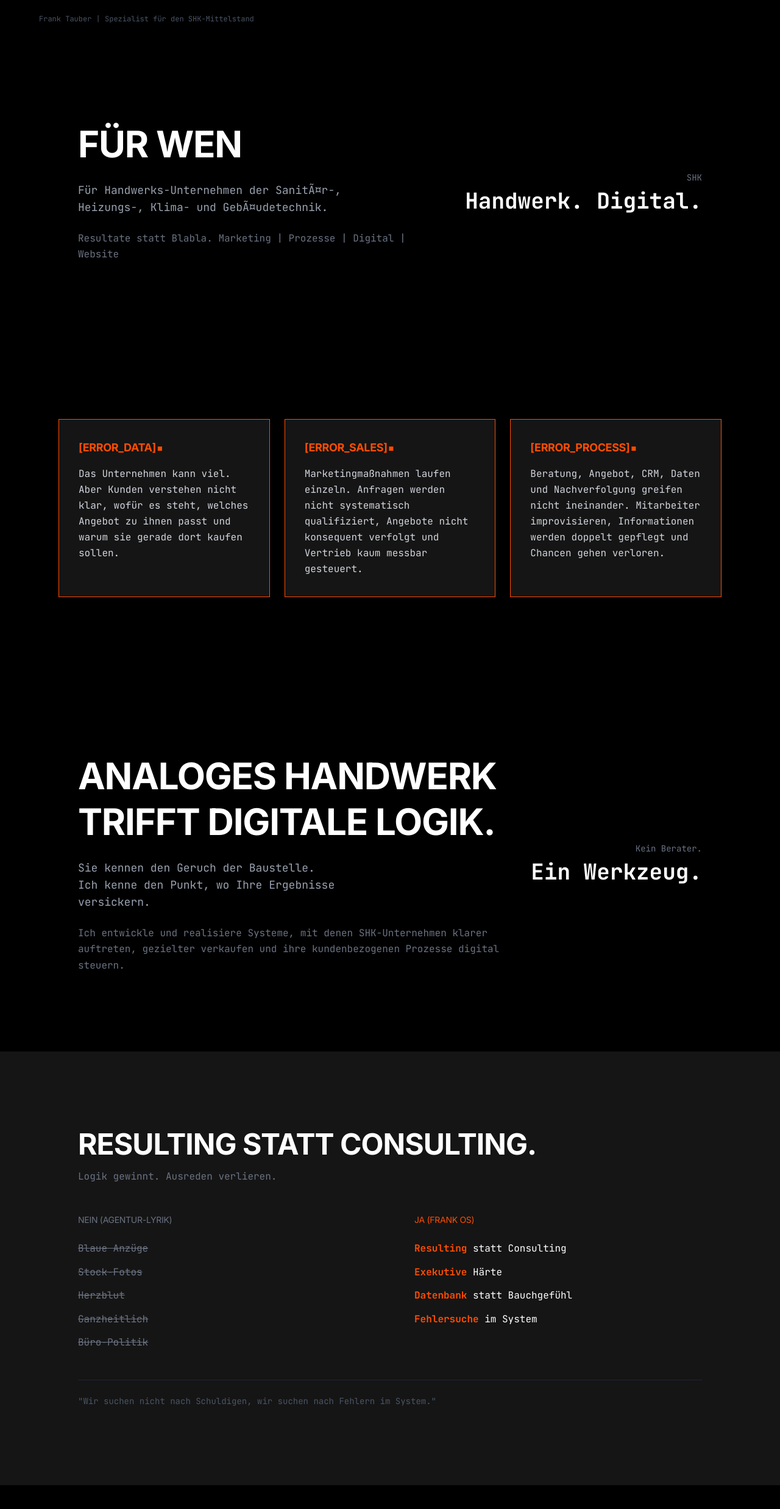
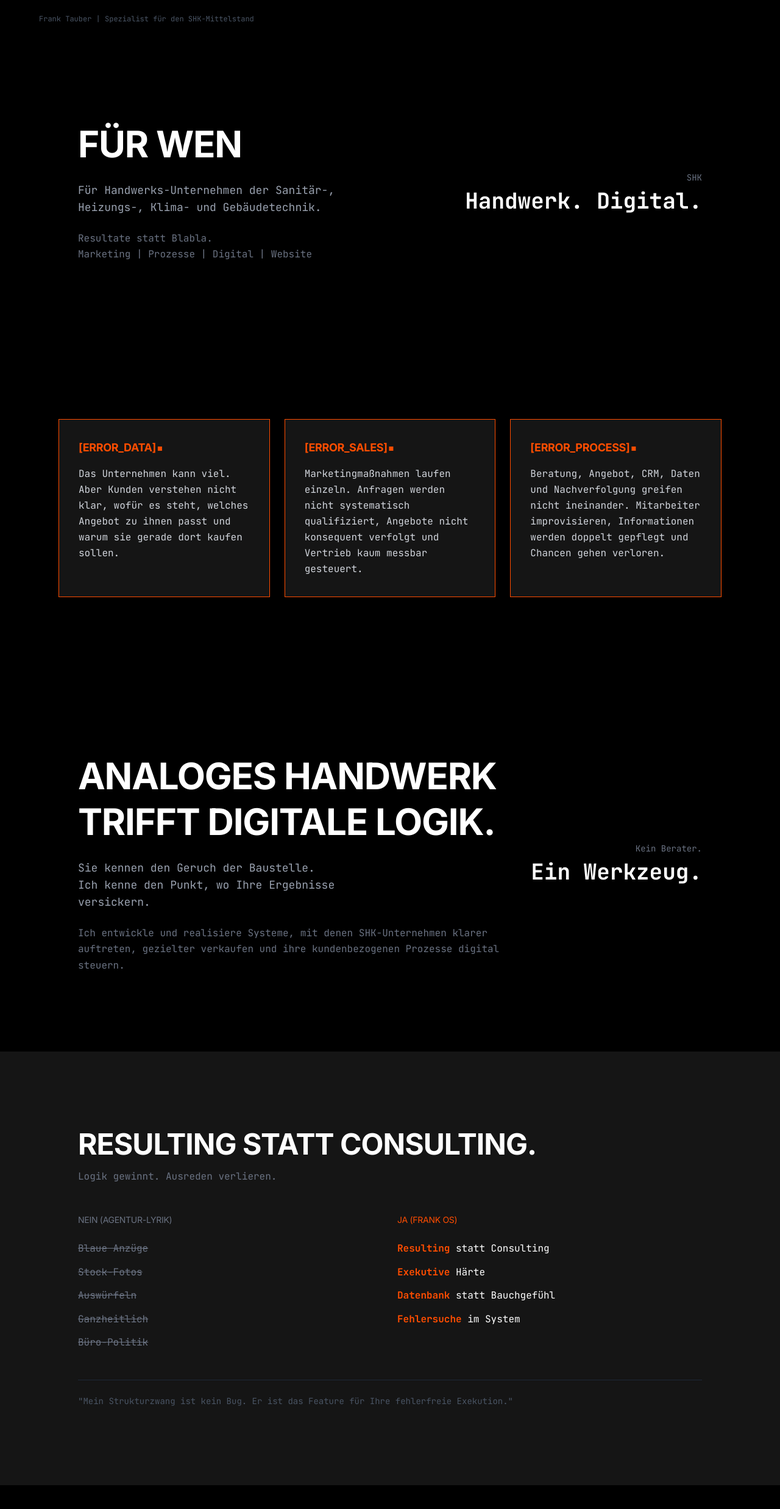
Before and after one commit to TauberFrank/frank-tauber-de, a website: page index.html in a window 1280 px wide. Shown: the part 729-3203 px from the top of the page at 61% size. Drawn offline with Linux system fonts and the light colour scheme.

Commit message:
Update site copy and spacing on landing page

```diff
--- a/index.html
+++ b/index.html
@@ -52,10 +52,11 @@
           Für Wen
         </h2>
         <p class="text-lg text-gray-400 mb-6 max-w-lg">
-          Für Handwerks-Unternehmen der SanitÃ¤r-, Heizungs-, Klima- und GebÃ¤udetechnik.
+          Für Handwerks-Unternehmen der Sanitär-, Heizungs-, Klima- und Gebäudetechnik.
         </p>
         <p class="text-gray-500">
-          Resultate statt Blabla. Marketing | Prozesse | Digital | Website
+          Resultate statt Blabla.<br>
+          Marketing | Prozesse | Digital | Website
         </p>
       </div>
       <div class="md:text-right">
@@ -127,13 +128,13 @@
       <h2 class="text-3xl md:text-5xl font-black mb-4">Resulting statt Consulting.</h2>
       <p class="text-gray-500 mb-12">Logik gewinnt. Ausreden verlieren.</p>
 
-      <div class="grid grid-cols-1 md:grid-cols-2 gap-12 md:gap-20">
+        <div class="grid grid-cols-1 md:grid-cols-2 gap-6 md:gap-10">
         <div>
           <h3 class="font-mono text-gray-500 text-sm mb-6">NEIN (Agentur-Lyrik)</h3>
           <ul class="space-y-3 text-gray-500">
             <li class="line-through">Blaue Anzüge</li>
             <li class="line-through">Stock-Fotos</li>
-            <li class="line-through">Herzblut</li>
+            <li class="line-through">Auswürfeln</li>
             <li class="line-through">Ganzheitlich</li>
             <li class="line-through">Büro-Politik</li>
           </ul>
@@ -150,7 +151,7 @@
       </div>
 
       <p class="font-mono text-gray-600 text-sm mt-12 border-t border-gray-800 pt-6">
-        "Wir suchen nicht nach Schuldigen, wir suchen nach Fehlern im System."
+          "Mein Strukturzwang ist kein Bug. Er ist das Feature für Ihre fehlerfreie Exekution."
       </p>
     </div>
   </section>
```
